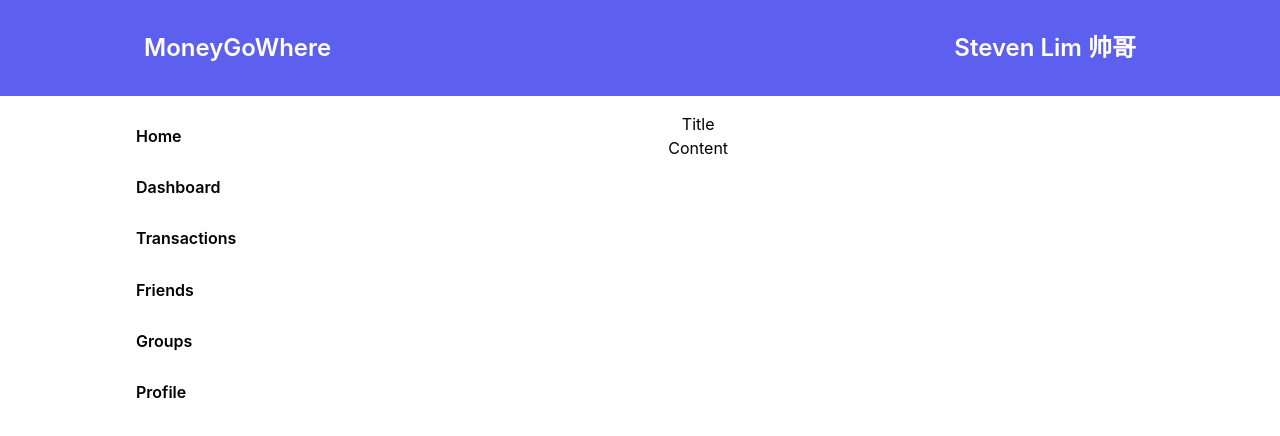
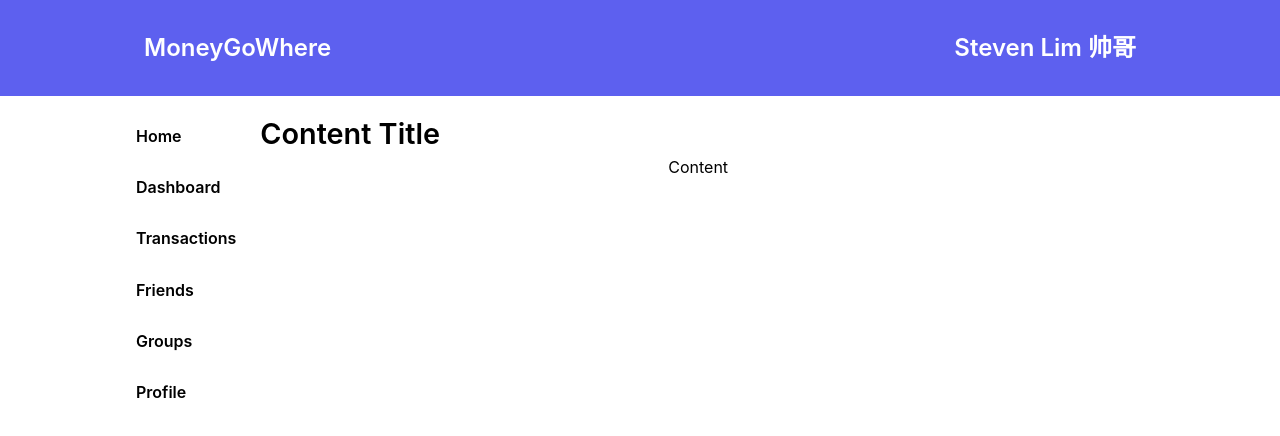
Before and after one commit to geraldhywncs/Team20_DMSS_Frontend, a React (Create React App) app: page / in a window 1280 px wide. Shown: the top 436 px of the page. Built offline with nearby package versions, Linux system fonts and the light colour scheme.

Commit message:
Updated content area layout

```diff
--- a/src/components/pages/shared/contentArea.jsx
+++ b/src/components/pages/shared/contentArea.jsx
@@ -1,11 +1,13 @@
 import React from "react";
+import { useSelector, useDispatch } from "react-redux";
 
 function contentArea() {
   return (
-    <div className="Content-area">
-      <div>Title</div>
+    <section className="Content-area">
+      <h2 className="Content-title">Content Title</h2>
       <div>Content</div>
-    </div>
+      {/* Add your content above accordingly, retrieve the reducer state and render */}
+    </section>
   );
 }
 
```
